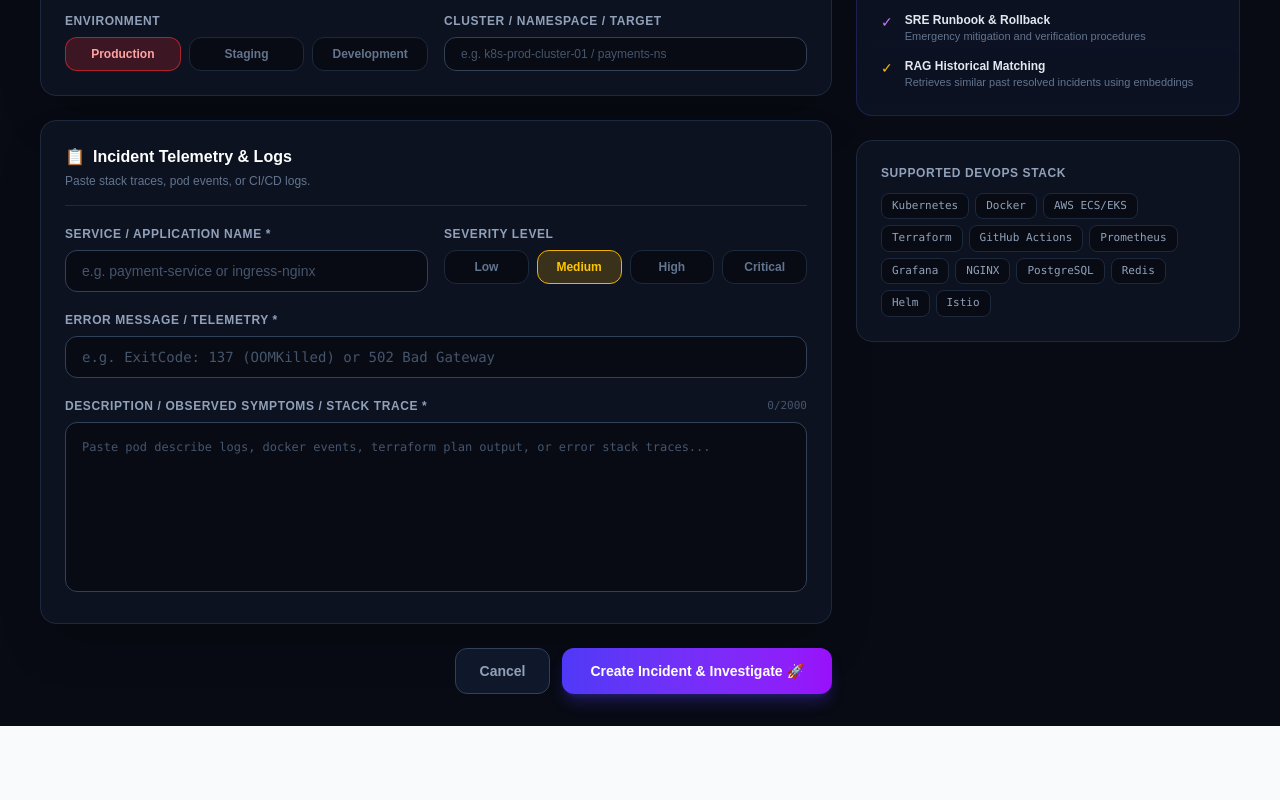
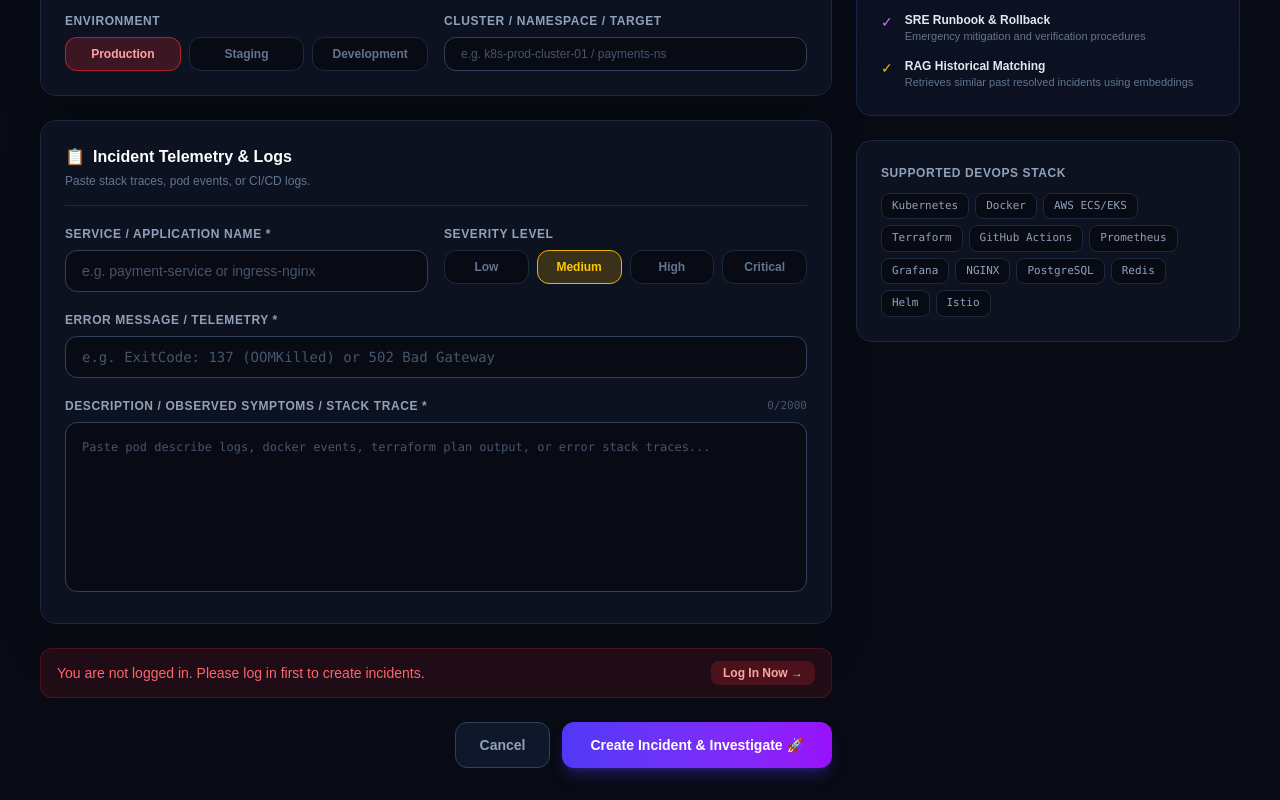
Before and after one commit to vedantsunilkhairkar/AI-Incident-Investigator, a Next.js app in the folder frontend/: page /incidents/new in a window 1280 px wide. Shown: the part 563-1363 px from the top of the page. Before the commit the page ends 1289 px from the top, so only its background shows below. Built offline with nearby package versions, Linux system fonts and the light colour scheme; no server answers.

Commit message:
fix(auth): increase JWT expiration to 7 days, improve token handling and add re-auth prompt on new incident page

```diff
--- a/frontend/app/incidents/new/page.tsx
+++ b/frontend/app/incidents/new/page.tsx
@@ -75,6 +75,18 @@ export default function NewIncidentPage() {
   const [serviceOrCluster, setServiceOrCluster] = useState("");
   const [loading, setLoading] = useState(false);
   const [errorMessage, setErrorMessage] = useState("");
+  const [isAuthError, setIsAuthError] = useState(false);
+
+  // Check login status on page mount
+  useState(() => {
+    if (typeof window !== "undefined") {
+      const token = localStorage.getItem("token") || localStorage.getItem("access_token");
+      if (!token || token === "null" || token === "undefined") {
+        setErrorMessage("You are not logged in. Please log in first to create incidents.");
+        setIsAuthError(true);
+      }
+    }
+  });
 
   const applyPreset = (preset: typeof PRESETS[0]) => {
     setApplication(preset.app);
@@ -84,12 +96,13 @@ export default function NewIncidentPage() {
     setDevopsTool(preset.devopsTool);
     setEnvironment(preset.env);
     setServiceOrCluster(preset.service);
-    setErrorMessage("");
+    if (!isAuthError) setErrorMessage("");
   };
 
   async function handleSubmit(event: FormEvent<HTMLFormElement>) {
     event.preventDefault();
     setErrorMessage("");
+    setIsAuthError(false);
 
     if (!application.trim() || !error.trim() || !description.trim()) {
       setErrorMessage("Please fill in all required fields (Application, Error, Description).");
@@ -112,7 +125,18 @@ export default function NewIncidentPage() {
       router.push(`/incidents/${incident.id}`);
     } catch (err: any) {
       console.error(err);
-      setErrorMessage(err?.message || "Unable to create incident. Please try again.");
+      const msg = err?.message || "Unable to create incident. Please try again.";
+      if (
+        msg.toLowerCase().includes("token") ||
+        msg.toLowerCase().includes("expired") ||
+        msg.toLowerCase().includes("log in") ||
+        msg.toLowerCase().includes("unauthorized")
+      ) {
+        setIsAuthError(true);
+        setErrorMessage("Your login session has expired. Please log in again to save this incident.");
+      } else {
+        setErrorMessage(msg);
+      }
     } finally {
       setLoading(false);
     }
@@ -363,8 +387,16 @@ export default function NewIncidentPage() {
 
               {/* ERROR ALERT */}
               {errorMessage && (
-                <div className="rounded-xl border border-red-500/20 bg-red-500/10 px-4 py-3 text-sm font-medium text-red-400">
-                  {errorMessage}
+                <div className="flex items-center justify-between rounded-xl border border-red-500/20 bg-red-500/10 px-4 py-3 text-sm font-medium text-red-400">
+                  <span>{errorMessage}</span>
+                  {isAuthError && (
+                    <Link
+                      href="/login"
+                      className="ml-3 shrink-0 rounded-lg bg-red-500/20 px-3 py-1 text-xs font-bold text-red-300 hover:bg-red-500/30 transition"
+                    >
+                      Log In Now →
+                    </Link>
+                  )}
                 </div>
               )}
 
--- a/frontend/services/api.ts
+++ b/frontend/services/api.ts
@@ -4,10 +4,12 @@ const API_URL =
 const TOKEN_KEY = "token";
 
 function getToken(): string | null {
-  return (
+  if (typeof window === "undefined") return null;
+  const token =
     localStorage.getItem(TOKEN_KEY) ||
-    localStorage.getItem("access_token")
-  );
+    localStorage.getItem("access_token");
+  if (!token || token === "null" || token === "undefined") return null;
+  return token;
 }
 
 
@@ -157,6 +159,10 @@ export async function createIncident(incidentData: {
   service_or_cluster?: string;
 }) {
   const token = getToken();
+
+  if (!token) {
+    throw new Error("You are not logged in or your session expired. Please log in to create an incident.");
+  }
 
   const response = await fetch(`${API_URL}/incidents`, {
     method: "POST",
```
Also changed, not shown: 1 other file (tests, documents, lock files or other folders).
